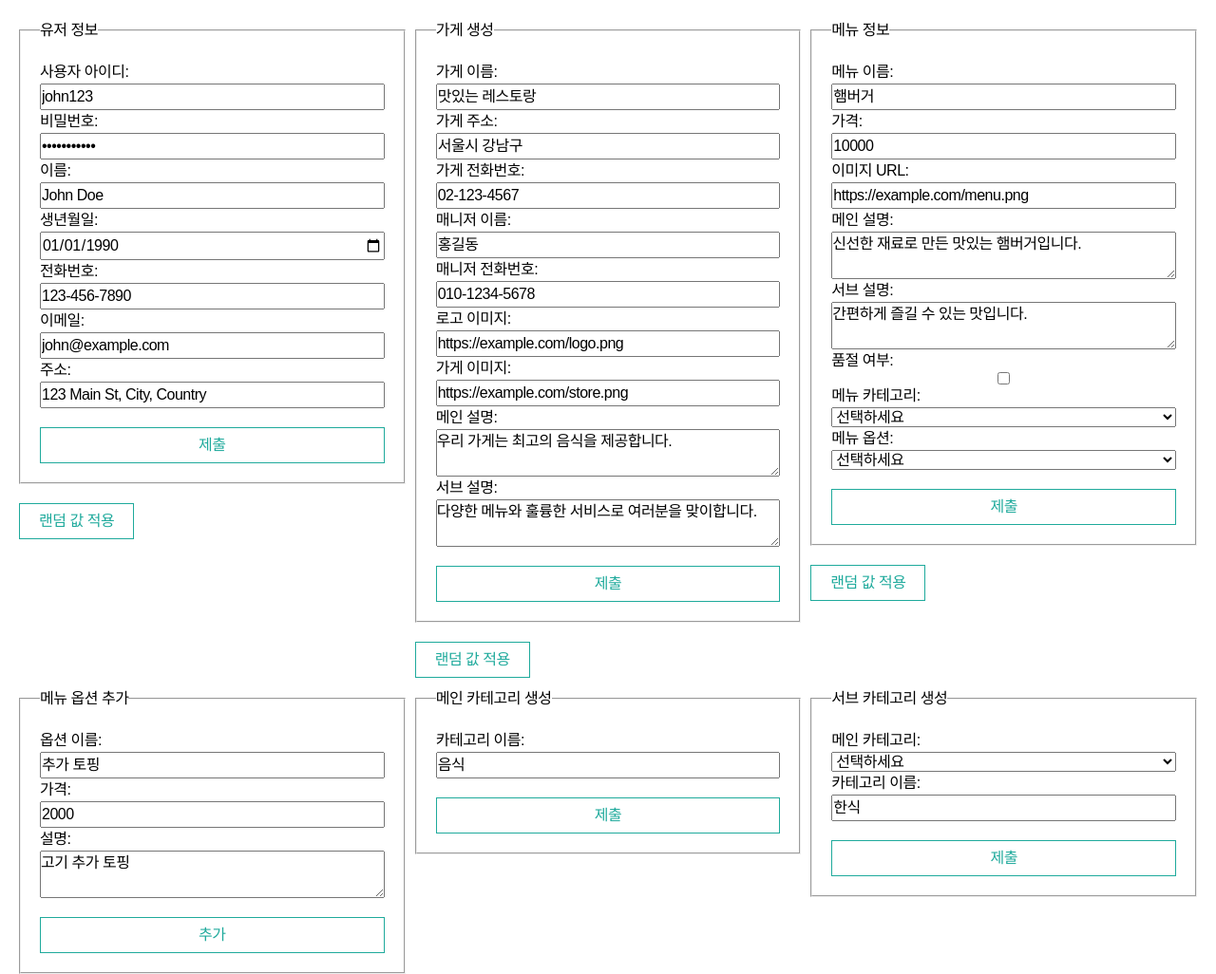
After one commit to gih1214/orderandgo, a Flask app: page /adm in a window 1280 px wide. The commit adds this page. Shown: the whole page at 95% size. Run offline with Flask 3, Linux system fonts and the light colour scheme; some libraries are stand-ins or nearby versions; some web fonts are replaced.

Commit message:
eidt adm

```diff
--- a/app/__init__.py
+++ b/app/__init__.py
@@ -28,8 +28,10 @@ def create_app():
     from app.routes.main import main_bp
     from app.routes.auth import auth_bp
     from app.routes.pos import pos_bp
+    from app.routes.adm import adm_bp
     app.register_blueprint(main_bp)
     app.register_blueprint(auth_bp)
     app.register_blueprint(pos_bp)
+    app.register_blueprint(adm_bp)
 
     return app
--- a/app/routes/__init__.py
+++ b/app/routes/__init__.py
@@ -3,5 +3,6 @@ from flask import Blueprint
 main_bp = Blueprint('main', __name__)
 auth_bp = Blueprint('auth', __name__)
 pos_bp = Blueprint('pos', __name__)
+adm_bp = Blueprint('adm', __name__)
 
-from app.routes import main, auth, pos
+from app.routes import main, auth, pos, adm
--- /dev/null
+++ b/app/routes/adm.py
@@ -0,0 +1,6 @@
+from flask import render_template
+from app.routes import adm_bp
+
+@adm_bp.route('/adm',methods=['GET','POST'])
+def index():
+    return render_template('adm.html')
--- a/app/static/css/common.css
+++ b/app/static/css/common.css
@@ -1,13 +1,10 @@
 :root{
   /* 브랜드 컬러 */
-  --background-color-ff3: #FF3900;
-  --background-color-e6: #E64B35;
+  --backgound-color-1fa: #1FAA9C;
 
-  --border-color-ff3: #FF3900;
-  --border-color-e6: #E64B35;
+  --border-color-1fa: #1FAA9C;
 
-  --font-color-ff3: #FF3900;
-  --font-color-e6: #E64B35;
+  --font-color-1fa: #1FAA9C;
 
 
 
--- /dev/null
+++ b/app/static/js/adm.js
@@ -0,0 +1,79 @@
+function randomizeInputs(formname) {
+  const inputs = document.querySelectorAll(`${formname} input`);
+  inputs.forEach(input => {
+    // 랜덤 값을 생성하고 입력 요소에 할당
+    const randomValue = Math.random().toString(36).substring(2);
+    input.value = randomValue;
+  });
+
+  // textarea 요소도 랜덤 값으로 채우기
+  const textareas = document.querySelectorAll(`${formname} textarea`);
+  textareas.forEach(textarea => {
+    const randomValue = Math.random().toString(36).substring(2);
+    textarea.value = randomValue;
+  });
+}
+const url = 'http://your-api-endpoint.com/user/create'; // API 엔드포인트 URL
+
+function createObjectFromFormData(form) {
+  const formData = {};
+  for (const element of form.elements) {
+    if (element.name) {
+      formData[element.name] = element.value;
+    }
+  }
+  return formData;
+}
+
+function handleFormSubmit(formId, processData) {
+  const form = document.getElementById(formId);
+  form.addEventListener('submit', function(event) {
+    event.preventDefault();
+    const formData = createObjectFromFormData(form);
+    processData(formData);
+  });
+}
+
+handleFormSubmit('userForm', function(userData) {
+  console.log(userData);
+});
+
+handleFormSubmit('storeForm', function(storeData) {
+  console.log(storeData);
+});
+
+handleFormSubmit('menuForm', function(menuData) {
+  console.log(menuData);
+});
+
+handleFormSubmit('menuOptionForm', function(menuOptionData) {
+  console.log(menuOptionData);
+});
+
+handleFormSubmit('mainCategoryForm', function(mainCategoryData) {
+  console.log(mainCategoryData);
+});
+
+handleFormSubmit('subCategoryForm', function(subCategoryData) {
+  console.log(subCategoryData);
+});
+
+
+
+// fetch(url, {
+//   method: 'POST',
+//   headers: {
+//     'Content-Type': 'application/json'
+//   },
+//   body: JSON.stringify(userData)
+// })
+// .then(response => {
+//   if (response.ok) {
+//     console.log('User created successfully');
+//   } else {
+//     console.log('Failed to create user');
+//   }
+// })
+// .catch(error => {
+//   console.error('Error:', error);
+// });
--- /dev/null
+++ b/app/templates/adm.html
@@ -0,0 +1,220 @@
+<!DOCTYPE html>
+<html lang="ko">
+<head>
+  <meta charset="UTF-8">
+  <meta name="viewport" content="width=device-width, initial-scale=1.0">
+  <title>OrderAndGo</title>
+
+  <!-- 시작 초기 css 설정 -->
+  <link rel="stylesheet" href="static/css/responsive.css">
+  <link rel="stylesheet" href="static/css/reset.css">
+  <link rel="stylesheet" href="static/css/common.css">
+  <!-- 아이콘 -->
+  <script src="https://unpkg.com/@phosphor-icons/web"></script>
+
+  <!-- 전용 css -->
+  <!-- <link rel="stylesheet" href="static/css/main.css"> -->
+  <style>
+    body{
+      display: grid;
+      grid-template-columns: repeat(3, 1fr); /* 한 줄에 2개의 아이템을 반복 */
+      gap: 10px; /* 내부 간격을 20px로 설정 */
+      padding: 20px
+    }
+    fieldset{
+      display: flex;
+      flex-flow: column;
+      padding: 20px;
+    }
+    button{
+      margin-top: 20px;
+      padding: 10px 20px;
+      border: 1px solid var(--border-color-1fa);
+      color: var(--font-color-1fa);
+    }
+  </style>
+</head>
+<body>
+  <div>
+    <form id="userForm">
+      <fieldset>
+        <legend>유저 정보</legend>
+        <label for="user_id">사용자 아이디:</label>
+        <input type="text" id="user_id" name="user_id" value="john123" required>
+
+        <label for="password">비밀번호:</label>
+        <input type="password" id="password" name="password" value="password123" required>
+
+        <label for="name">이름:</label>
+        <input type="text" id="name" name="name" value="John Doe" required>
+
+        <label for="birthday">생년월일:</label>
+        <input type="date" id="birthday" name="birthday" value="1990-01-01" required>
+
+        <label for="tel">전화번호:</label>
+        <input type="tel" id="tel" name="tel" value="123-456-7890" required>
+
+        <label for="email">이메일:</label>
+        <input type="email" id="email" name="email" value="john@example.com" required>
+
+        <label for="address">주소:</label>
+        <input type="text" id="address" name="address" value="123 Main St, City, Country" required>
+
+        <button type="submit">제출</button>
+      </fieldset>
+    </form>
+    <button id="randomizeButton" onclick="randomizeInputs('#userForm')">랜덤 값 적용</button>
+
+  </div>
+  <div>
+    <form id="storeForm">
+      <fieldset>
+        <legend>가게 생성</legend>
+
+        <label for="name">가게 이름:</label>
+        <input type="text" id="name" name="name" value="맛있는 레스토랑" required>
+
+        <label for="address">가게 주소:</label>
+        <input type="text" id="address" name="address" value="서울시 강남구" required>
+
+        <label for="tel">가게 전화번호:</label>
+        <input type="text" id="tel" name="tel" value="02-123-4567" required>
+
+        <label for="manager_name">매니저 이름:</label>
+        <input type="text" id="manager_name" name="manager_name" value="홍길동" required>
+
+        <label for="manager_tel">매니저 전화번호:</label>
+        <input type="text" id="manager_tel" name="manager_tel" value="010-1234-5678" required>
+
+        <label for="logo_img">로고 이미지:</label>
+        <input type="text" id="logo_img" name="logo_img" value="https://example.com/logo.png" required>
+
+        <label for="store_image">가게 이미지:</label>
+        <input type="text" id="store_image" name="store_image" value="https://example.com/store.png" required>
+
+        <label for="main_description">메인 설명:</label>
+        <textarea id="main_description" name="main_description" required>우리 가게는 최고의 음식을 제공합니다.</textarea>
+
+        <label for="sub_description">서브 설명:</label>
+        <textarea id="sub_description" name="sub_description" required>다양한 메뉴와 훌륭한 서비스로 여러분을 맞이합니다.</textarea>
+
+        <button type="submit">제출</button>
+      </fieldset>
+    </form>
+    <button id="randomizeButton" onclick="randomizeInputs('#storeForm')">랜덤 값 적용</button>
+
+  </div>
+  <div>
+    <form id="menuForm">
+      <fieldset>
+        <legend>메뉴 정보</legend>
+        <label for="name">메뉴 이름:</label>
+        <input type="text" id="name" name="name" value="햄버거" required>
+
+        <label for="price">가격:</label>
+        <input type="number" id="price" name="price" value="10000" required>
+
+        <label for="image">이미지 URL:</label>
+        <input type="text" id="image" name="image" value="https://example.com/menu.png" required>
+
+        <label for="main_description">메인 설명:</label>
+        <textarea id="main_description" name="main_description">신선한 재료로 만든 맛있는 햄버거입니다.</textarea>
+
+        <label for="sub_description">서브 설명:</label>
+        <textarea id="sub_description" name="sub_description">간편하게 즐길 수 있는 맛입니다.</textarea>
+
+        <label for="is_soldout">품절 여부:</label>
+        <input type="checkbox" id="is_soldout" name="is_soldout">
+
+        <label for="menu_has_category">메뉴 카테고리:</label>
+        <select id="menu_has_category" name="menu_has_category">
+          <option value="">선택하세요</option>
+          <option value="1">햄버거 카테고리</option>
+          <option value="2">음료 카테고리</option>
+          <!-- 추가적인 카테고리 옵션들 -->
+        </select>
+
+        <label for="menu_option">메뉴 옵션:</label>
+        <select id="menu_option" name="menu_option">
+          <option value="">선택하세요</option>
+          <option value="1">추가 토핑</option>
+          <option value="2">사이즈 업그레이드</option>
+          <!-- 추가적인 옵션 값들 -->
+        </select>
+
+        <button type="submit">제출</button>
+      </fieldset>
+    </form>
+    <button id="randomizeButton" onclick="randomizeInputs('#menuForm')">랜덤 값 적용</button>
+
+  </div>
+  <div>
+    <form id="menuOptionForm">
+      <fieldset>
+        <legend>메뉴 옵션 추가</legend>
+        <label for="optionName">옵션 이름:</label>
+        <input type="text" id="optionName" name="optionName" value="추가 토핑" required>
+
+        <label for="optionPrice">가격:</label>
+        <input type="number" id="optionPrice" name="optionPrice" value="2000" required>
+
+        <label for="optionDescription">설명:</label>
+        <textarea id="optionDescription" name="optionDescription">고기 추가 토핑</textarea>
+
+        <button type="submit">추가</button>
+      </fieldset>
+    </form>
+
+  </div>
+  <div>
+    <form id="mainCategoryForm">
+      <fieldset>
+        <legend>메인 카테고리 생성</legend>
+        <label for="mainCategoryName">카테고리 이름:</label>
+        <input type="text" id="mainCategoryName" name="mainCategoryName" value="음식" required>
+
+        <button type="submit">제출</button>
+      </fieldset>
+    </form>
+
+  </div>
+  <div>
+    <form id="subCategoryForm">
+      <fieldset>
+        <legend>서브 카테고리 생성</legend>
+        <label for="mainCategoryId">메인 카테고리:</label>
+        <select id="mainCategoryId" name="mainCategoryId" required>
+          <option value="">선택하세요</option>
+          <option value="1">음식</option>
+          <option value="2">음료</option>
+          <!-- 추가적인 옵션 값들 -->
+        </select>
+
+        <label for="subCategoryName">카테고리 이름:</label>
+        <input type="text" id="subCategoryName" name="subCategoryName" value="한식" required>
+
+        <button type="submit">제출</button>
+      </fieldset>
+    </form>
+
+  </div>
+
+
+
+
+
+
+
+
+
+
+
+
+
+
+  <!-- 공통 스크립트 -->
+  <!-- <script src="static/js/common.js"></script> -->
+  <!-- 전용 스크립트 -->
+  <script src="static/js/adm.js"></script>
+</body>
+</html>
```
Also changed, not shown: app/templates/index.html (+27 -1 lines).
